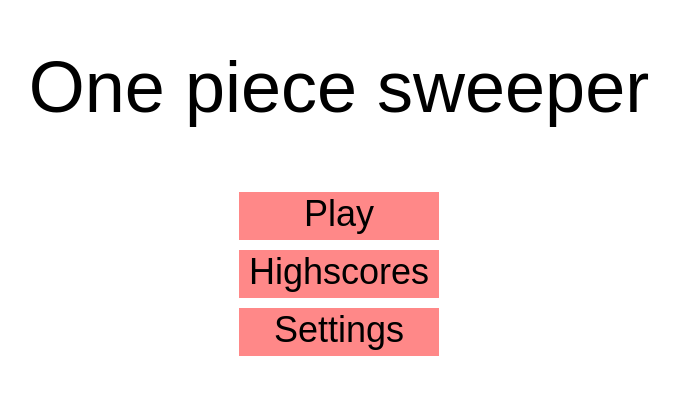
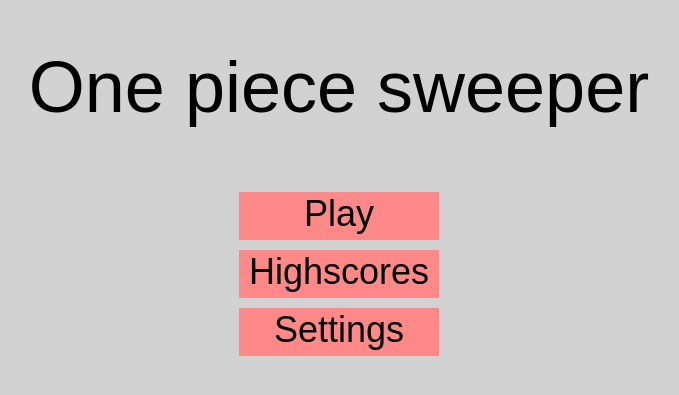
Before and after one commit to Digitallis/OneSweeper, a plain HTML site: page index.html in a window 1280 px wide. Shown: the part 175-570 px from the top of the page, without its empty margins (301-980 px from the left). Drawn offline with Linux system fonts and the light colour scheme; the site is published under a folder, as on GitHub Pages, so addresses that start at the root find nothing.

Commit message:
Update style.css

```diff
--- a/style.css
+++ b/style.css
@@ -9,6 +9,6 @@ html,body {
   overflow: hidden;
   min-width: 100vw;
   min-height: 100vh;
-  background-image: linear-gradient(#fff8, #fff8), url('/images/1p.png');
+  background-image: linear-gradient(#fff8, #fff8), url('./images/1p.png');
   background-size: 100%;
 }
```
